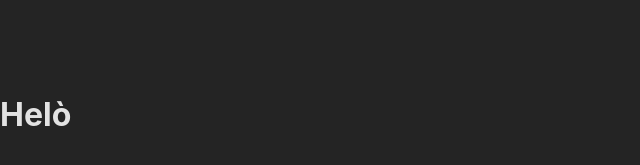
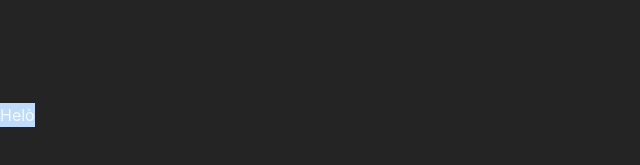
Before and after one commit to dluca22/react_portfolio, a React (Vite) app: page / in a window 1280 px wide. Shown: the part 285-450 px from the top of the page, without its empty margins (0-640 px from the left). Built offline with nearby package versions, Linux system fonts and the light colour scheme.

Commit message:
base tailwind install from docs

```diff
--- a/package.json
+++ b/package.json
@@ -16,6 +16,9 @@
     "@types/react": "^18.0.27",
     "@types/react-dom": "^18.0.10",
     "@vitejs/plugin-react": "^3.1.0",
+    "autoprefixer": "^10.4.13",
+    "postcss": "^8.4.21",
+    "tailwindcss": "^3.2.7",
     "vite": "^4.1.0"
   }
 }
--- /dev/null
+++ b/postcss.config.cjs
@@ -0,0 +1,6 @@
+module.exports = {
+  plugins: {
+    tailwindcss: {},
+    autoprefixer: {},
+  },
+}
--- a/src/App.jsx
+++ b/src/App.jsx
@@ -6,7 +6,7 @@
   const [count, setCount] = useState(0)
 
   return (
-    <div className="App">
+    <div className="bg-blue-200 ">
       <h1>Helò</h1>
     </div>
   )
--- a/src/index.css
+++ b/src/index.css
@@ -1,7 +1,10 @@
+@tailwind base;
+@tailwind components;
+@tailwind utilities;
+
+
 :root {
   font-family: Inter, system-ui, Avenir, Helvetica, Arial, sans-serif;
-  line-height: 1.5;
-  font-weight: 400;
 
   color-scheme: light dark;
   color: rgba(255, 255, 255, 0.87);
--- /dev/null
+++ b/tailwind.config.cjs
@@ -0,0 +1,8 @@
+/** @type {import('tailwindcss').Config} */
+module.exports = {
+  content: ['./index.html', './src/**/*.{js,ts,jsx,tsx}'],
+  theme: {
+    extend: {},
+  },
+  plugins: [],
+};
```
Also changed, not shown: 1 other file (tests, documents, lock files or other folders).
